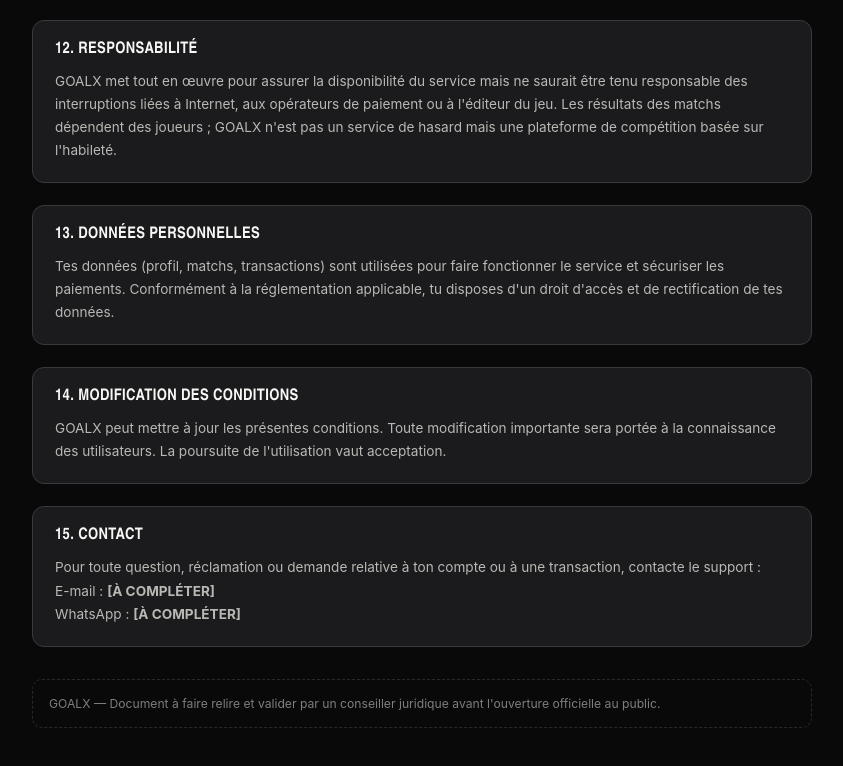
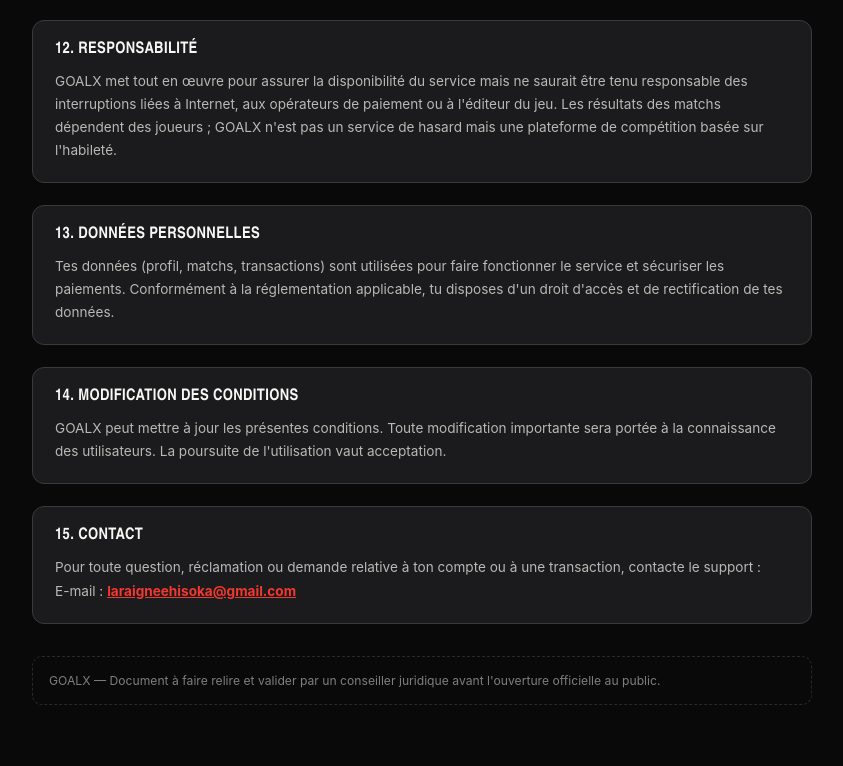
Before and after one commit to hisoka-25/GOALX-, a Next.js app: page /cgu in a window 1280 px wide. Shown: the part 2039-2805 px from the top of the page, without its empty margins (218-1061 px from the left). Built offline with nearby package versions, Linux system fonts and the light colour scheme.

Commit message:
CGU: e-mail de support renseigne (laraigneehisoka@gmail.com)

```diff
--- a/app/cgu/page.module.css
+++ b/app/cgu/page.module.css
@@ -86,3 +86,9 @@
   font-size: 0.76rem;
   line-height: 1.6;
 }
+
+.section a {
+  color: var(--primary);
+  font-weight: 700;
+  text-decoration: underline;
+}
--- a/app/cgu/page.tsx
+++ b/app/cgu/page.tsx
@@ -150,9 +150,10 @@
           Pour toute question, réclamation ou demande relative à ton
           compte ou à une transaction, contacte le support :
           <br />
-          E-mail : <strong>[À COMPLÉTER]</strong>
-          <br />
-          WhatsApp : <strong>[À COMPLÉTER]</strong>
+          E-mail :{" "}
+          <a href="mailto:laraigneehisoka@gmail.com">
+            laraigneehisoka@gmail.com
+          </a>
         </Section>
 
         <p className={styles.legal}>
```
